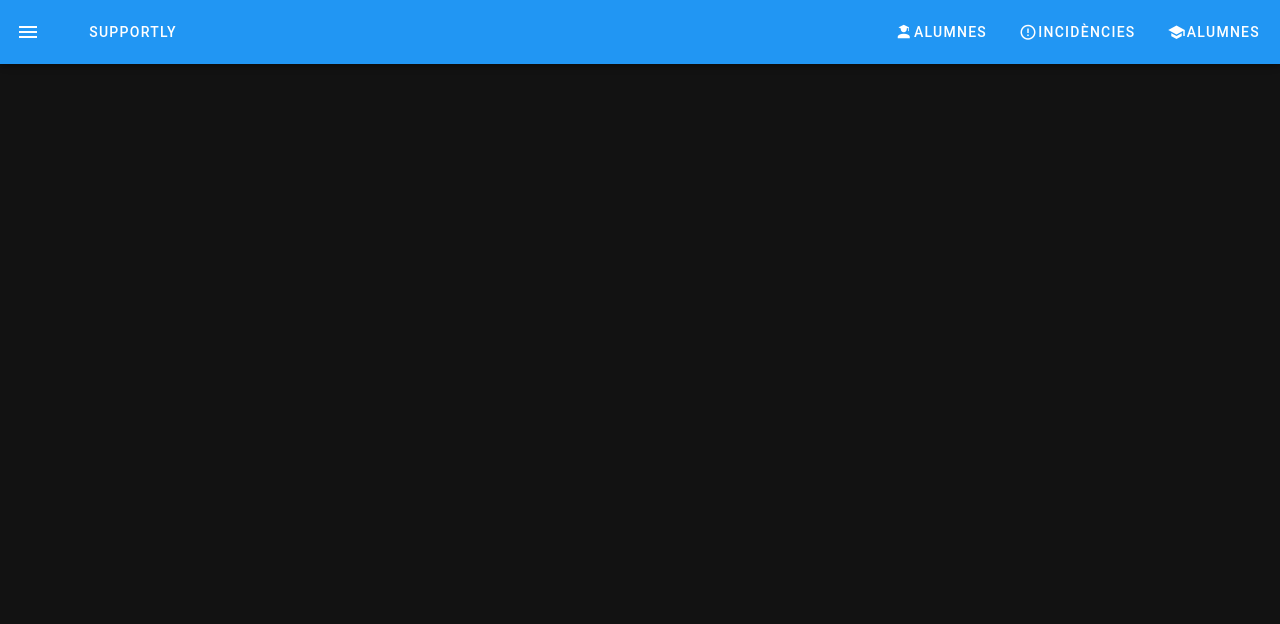
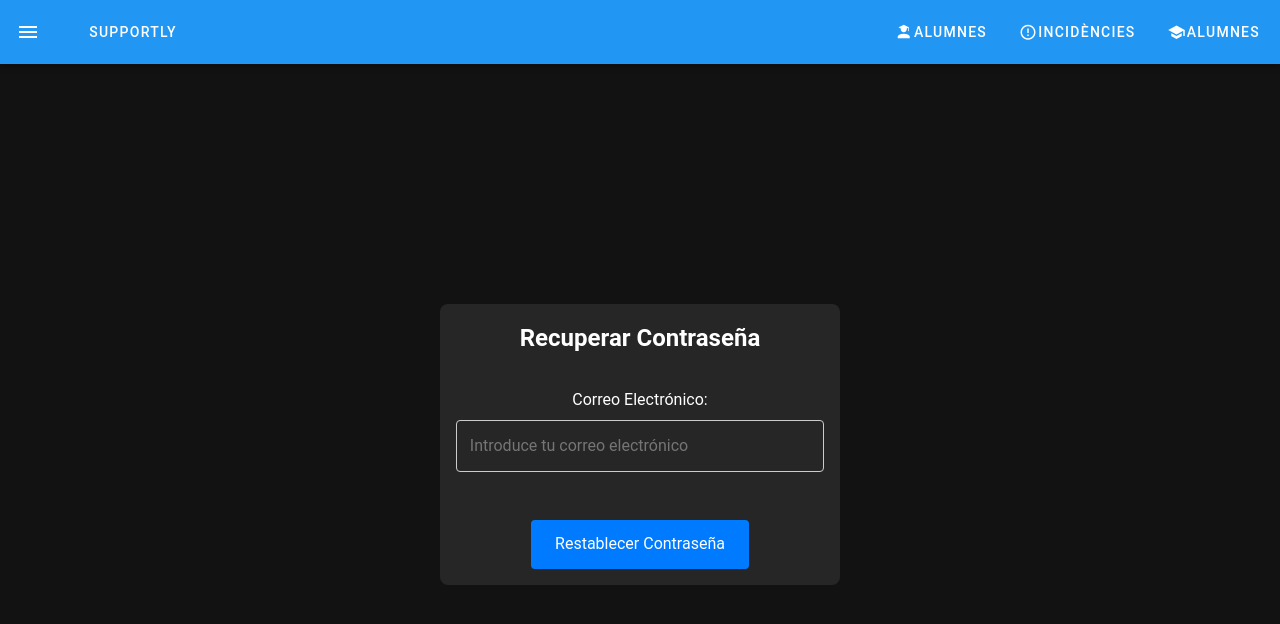
Before and after one commit to inspedralbes/tr2-24-25-front-back-tr2_gr5, a Vue app in the folder web/vuetify/: page /forgotPassword in a window 1280 px wide. Shown: the top 624 px of the page. Built offline with nearby package versions, Linux system fonts and the light colour scheme; no server answers.

Commit message:
FUNCION DE ENVIAR CORREO PARA RESTAURAR CONTRASEÑA DONE

```diff
--- a/web/vuetify/src/components/IniciarSesionPage.vue
+++ b/web/vuetify/src/components/IniciarSesionPage.vue
@@ -153,7 +153,8 @@ const login = async () => {
 };
 
 const forgotPassword = () => {
-  showSnackbar('Recuperar contraseña', 'info');
+  showSnackbar('De camí a recuperar la teva contraseña!', 'info');
+  router.push('/forgotPassword');
 };
 
 const navigate = (step) => {
--- /dev/null
+++ b/web/vuetify/src/pages/forgotpassword.vue
@@ -0,0 +1,124 @@
+<template>
+    <div class="container">
+      <h2>Recuperar Contraseña</h2>
+      <form @submit.prevent="resetPassword">
+        <div class="form-group">
+          <label for="email">Correo Electrónico:</label>
+          <input
+            type="email"
+            id="email"
+            v-model="email"
+            required
+            placeholder="Introduce tu correo electrónico"
+          />
+        </div>
+
+        <button type="submit" :disabled="loading">
+          {{ loading ? "Enviando..." : "Restablecer Contraseña" }}
+        </button>
+        <p v-if="message" :class="{ success: success, error: !success }">{{ message }}</p>
+      </form>
+    </div>
+  </template>
+
+  <script>
+  export default {
+    data() {
+      return {
+        email: "",
+        loading: false,
+        message: "",
+        success: false
+      };
+    },
+    methods: {
+      async resetPassword() {
+        this.loading = true;
+        this.message = "";
+        this.success = false;
+
+        try {
+          const response = await fetch("http://localhost:3000/peticioRestaurarContraProfes", {
+            method: "POST",
+            headers: {
+              "Content-Type": "application/json"
+            },
+            body: JSON.stringify({ correu_profe: this.email })
+          });
+
+          if (!response.ok) {
+            const errorText = await response.text();
+            throw new Error(errorText);
+          }
+
+          const data = await response.text();
+          this.message = data; // Mensaje de éxito del servidor
+          this.success = true;
+        } catch (error) {
+          this.message = error.message || "Error al enviar la solicitud.";
+          this.success = false;
+        } finally {
+          this.loading = false;
+        }
+      }
+    }
+  };
+  </script>
+
+  <style scoped>
+  .container {
+    max-width: 400px;
+    margin: 0 auto;
+    padding: 1em;
+    background-color: #272626;
+    border-radius: 8px;
+    margin-top: 15rem;
+    text-align: center;
+    color: #fff;
+  }
+
+  .form-group {
+    margin-bottom: 1em;
+  }
+
+  label {
+    display: block;
+    margin-bottom: 0.5em;
+    margin-top: 2rem;
+  }
+
+  input {
+    width: 100%;
+    padding: 0.8em;
+    border: 1px solid #ccc;
+    border-radius: 4px;
+    margin-bottom: 2rem;
+  }
+
+  button {
+    padding: 0.8em 1.5em;
+    background-color: #007bff;
+    color: white;
+    border: none;
+    border-radius: 4px;
+    cursor: pointer;
+  }
+
+  button:disabled {
+    background-color: #6c757d;
+  }
+
+  button:hover {
+    background-color: #0056b3;
+  }
+
+  p.success {
+    color: #28a745;
+    margin-top: 1rem;
+  }
+
+  p.error {
+    color: #dc3545;
+    margin-top: 1rem;
+  }
+  </style>
--- a/web/vuetify/src/router/index.js
+++ b/web/vuetify/src/router/index.js
@@ -13,6 +13,7 @@ import PaginaPrincipal from '@/components/PaginaPrincipal.vue';
 import IncidenciesPage from '@/components/IncidenciesPage.vue';
 import UsuarisPage from '@/components/UsuarisPage.vue';
 import MentorsApplicationPage from '@/components/MentorsApplicationPage.vue';
+import forgotpassword from '@/pages/forgotpassword.vue';
 
 
 const routes = [
@@ -43,6 +44,11 @@ const routes = [
     path: '/applicationMent',
     name: 'ApplicationMentors',
     component: MentorsApplicationPage,
+  },
+  {
+    path: '/forgotPassword',
+    name: 'forgotPassword',
+    component: forgotpassword,
   }
 ];
 
--- a/web/vuetify/src/services/socket.js
+++ b/web/vuetify/src/services/socket.js
@@ -1,6 +1,6 @@
 const API_URL = import.meta.env.VITE_URL_BACK;
 import { io } from 'socket.io-client';
 
-const socket = io('http://localhost:3000');
+const socket = io('http://localhost:3001');
 
 export default socket;
```
Also changed, not shown: 2 other files (tests, documents, lock files or other folders).
